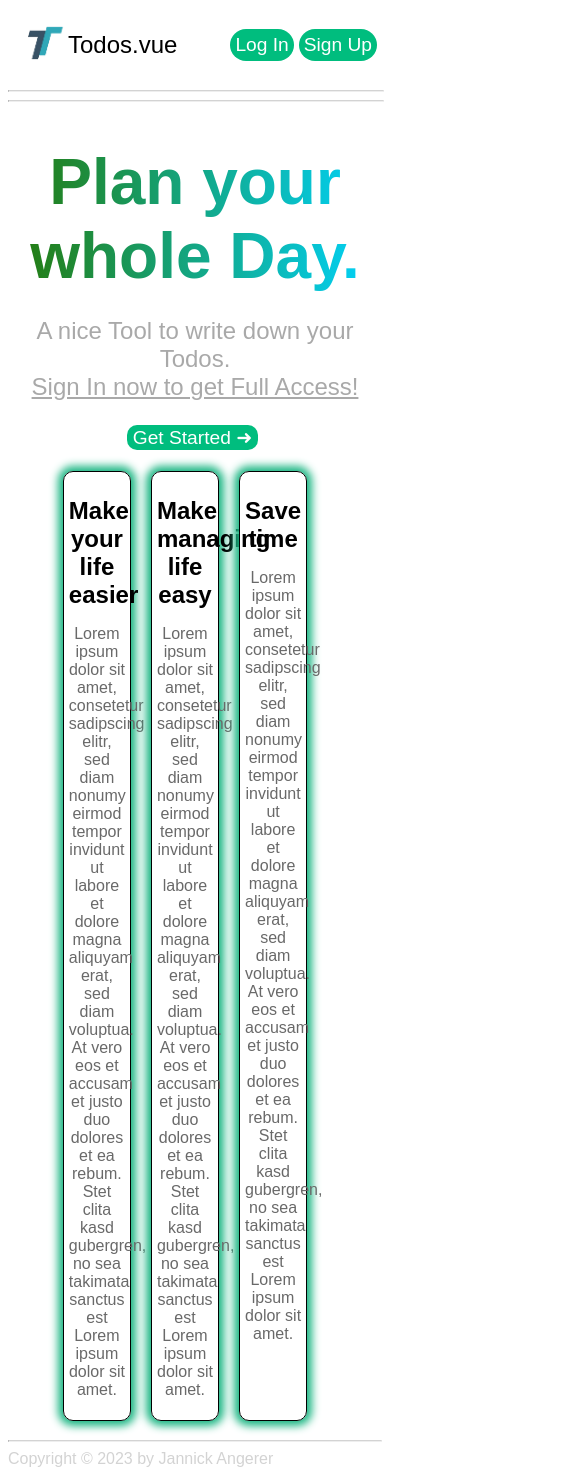
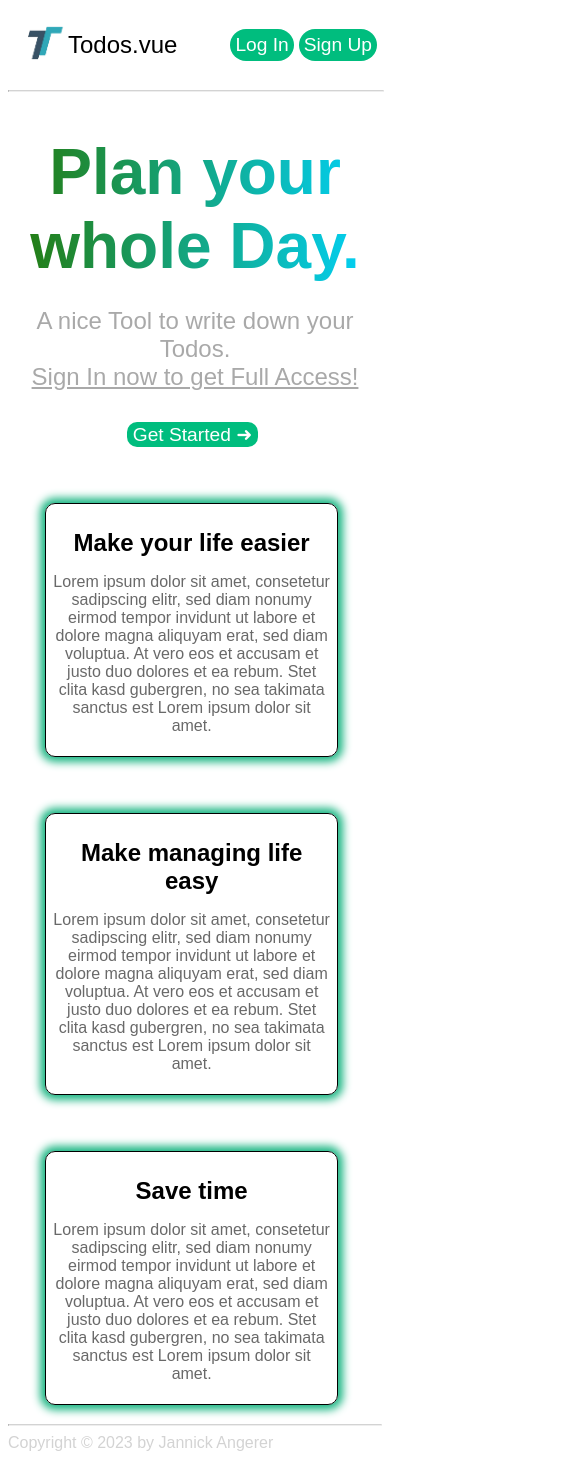
Before and after one commit to Neuery17/Todos, a Vue app: page / in a window 390 px wide. Shown: the top 1476 px of the page, 585 px wide, since content can reach past the window. Built offline with nearby package versions, Linux system fonts and the light colour scheme.

Commit message:
updated HomeView.vue

```diff
--- a/src/HomeView.vue
+++ b/src/HomeView.vue
@@ -6,12 +6,11 @@ import ContentBoxes from "@/components/contentBoxes.vue";
 
 <template>
   <body class="websiteContainer">
-
-
-  <hr id="seperatorHeader">
   <div id="firstImp">
     <h1 id="tagline">Plan your whole Day.</h1>
-    <p id="description">A nice Tool to write down your Todos.<br><router-link id="descriptionLink" to="/SignUpView">Sign In now to get Full Access!</router-link></p>
+    <p id="description">A nice Tool to write down your Todos.<br>
+      <router-link id="descriptionLink" to="/SignUpView">Sign In now to get Full Access!</router-link>
+    </p>
   </div>
   <div id="buttonSection">
     <button class="getStartedBtn">Get Started ➜</button>
@@ -25,8 +24,8 @@ import ContentBoxes from "@/components/contentBoxes.vue";
 
 <style scoped>
 .websiteContainer {
+  height: calc(100% - 216px);
   width: 100%;
-  height: 100%;
   margin: 0;
 }
 
@@ -41,7 +40,8 @@ import ContentBoxes from "@/components/contentBoxes.vue";
 }
 
 .getStartedBtn {
-  margin-bottom: 10px;
+  margin-bottom: 0%;
+  margin-top: 2%;
   background-color: #00bd7e;
   border: none;
   color: white;
@@ -50,8 +50,13 @@ import ContentBoxes from "@/components/contentBoxes.vue";
   margin-right: 5px;
 }
 
+
+.getStartedBtn:hover {
+  background-color: #13aa77;
+}
+
 #buttonSection {
-  display:flex;
+  display: flex;
   justify-content: center;
 }
 
@@ -70,19 +75,21 @@ body {
 #description {
   font-size: 150%;
   color: darkgrey;
-
 }
 
 #descriptionLink {
   color: darkgrey;
 
   font-size: 100%;
-
 }
 
-#seperatorHeader {
-  border-top: 1px solid lightgrey;
-  width: 100%;
+@media screen and (max-width: 790px) {
+  .contentBoxesContainer {
+    display: grid;
+    width: 500%;
+    margin-right: 10%;
+    margin-left: 10%;
+  }
 }
 
 
```
